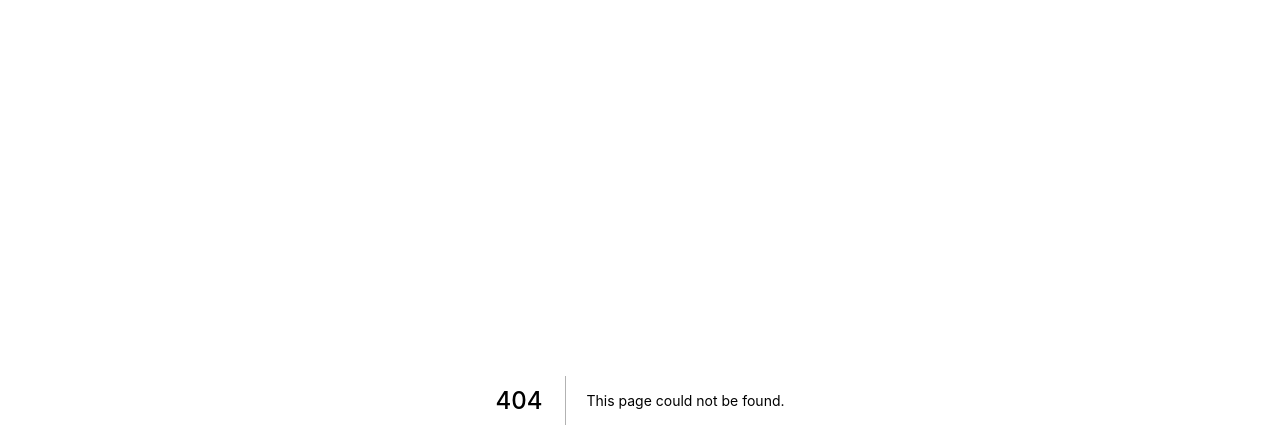
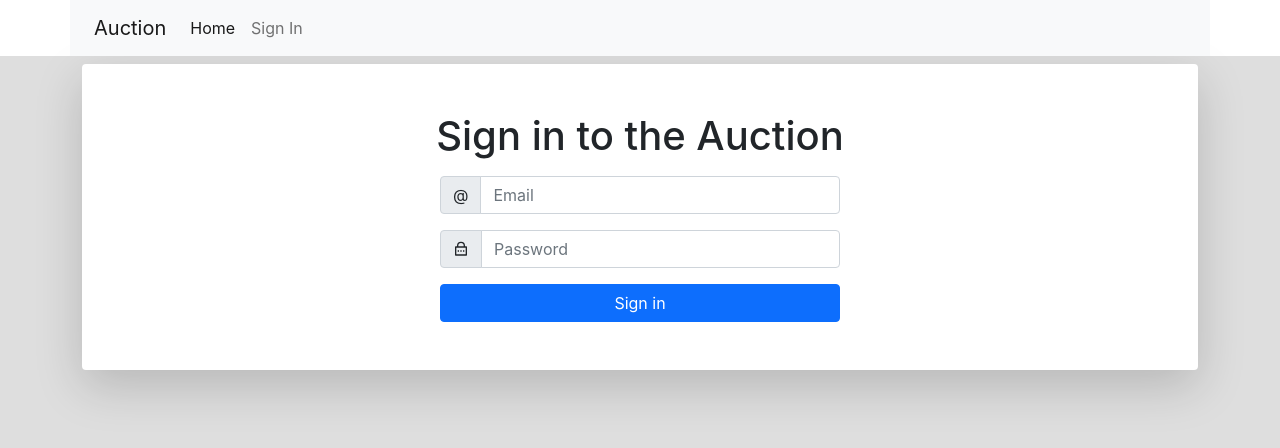
Before and after one commit to Akifcan/scopic-frontend, a Next.js app: page /sign-in in a window 1280 px wide. Before the commit this address had no page. Shown: the top 448 px of the page. Built offline with nearby package versions, Linux system fonts and the light colour scheme.

Commit message:
created sign in page

```diff
--- a/components/common/Container.tsx
+++ b/components/common/Container.tsx
@@ -8,7 +8,7 @@ interface ContainerProps {
 const Container: FC<ContainerProps> = ({ children }) => {
     return <>
         <Header />
-        <div className='body py-5'>
+        <div className='body py-2'>
             <div className='container'>
                 {children}
             </div>
--- /dev/null
+++ b/pages/sign-in/index.tsx
@@ -0,0 +1,25 @@
+import { FC } from 'react'
+import Container from '@/components/common/Container'
+import styles from '@/styles/signin.module.css'
+import { RiLockPasswordLine } from 'react-icons/ri'
+
+const SignIn: FC = () => {
+    return <Container>
+        <main className='d-flex justify-content-center align-items-center py-5 bg-white bg-body rounded shadow-lg flex-column'>
+            <h1 className='mb-3'>Sign in to the Auction</h1>
+            <form className={styles.form}>
+                <div className="input-group mb-3">
+                    <span className="input-group-text" id="email">@</span>
+                    <input type="text" className="form-control" placeholder="Email" aria-label="Email" aria-describedby="email" />
+                </div>
+                <div className="input-group mb-3">
+                    <span className="input-group-text" id="email"><RiLockPasswordLine /></span>
+                    <input type="text" className="form-control" placeholder="Password" aria-label="Password" aria-describedby="password" />
+                </div>
+                <button className="btn btn-primary w-100" type="submit">Sign in</button>
+            </form>
+        </main>
+    </Container>
+}
+
+export default SignIn
--- /dev/null
+++ b/styles/signin.module.css
@@ -0,0 +1,3 @@
+.form {
+    width: min(95%, 400px);
+}
```
